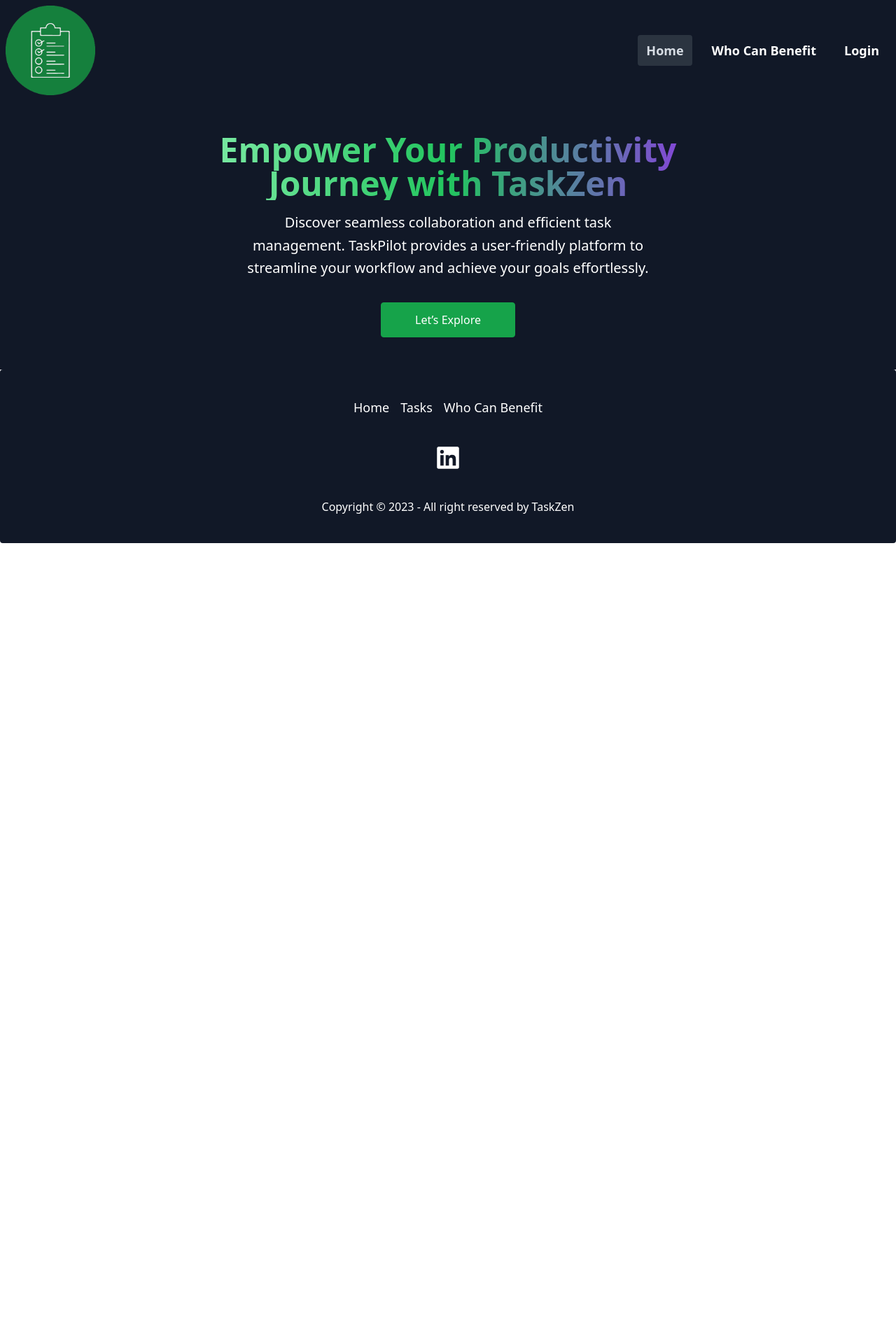
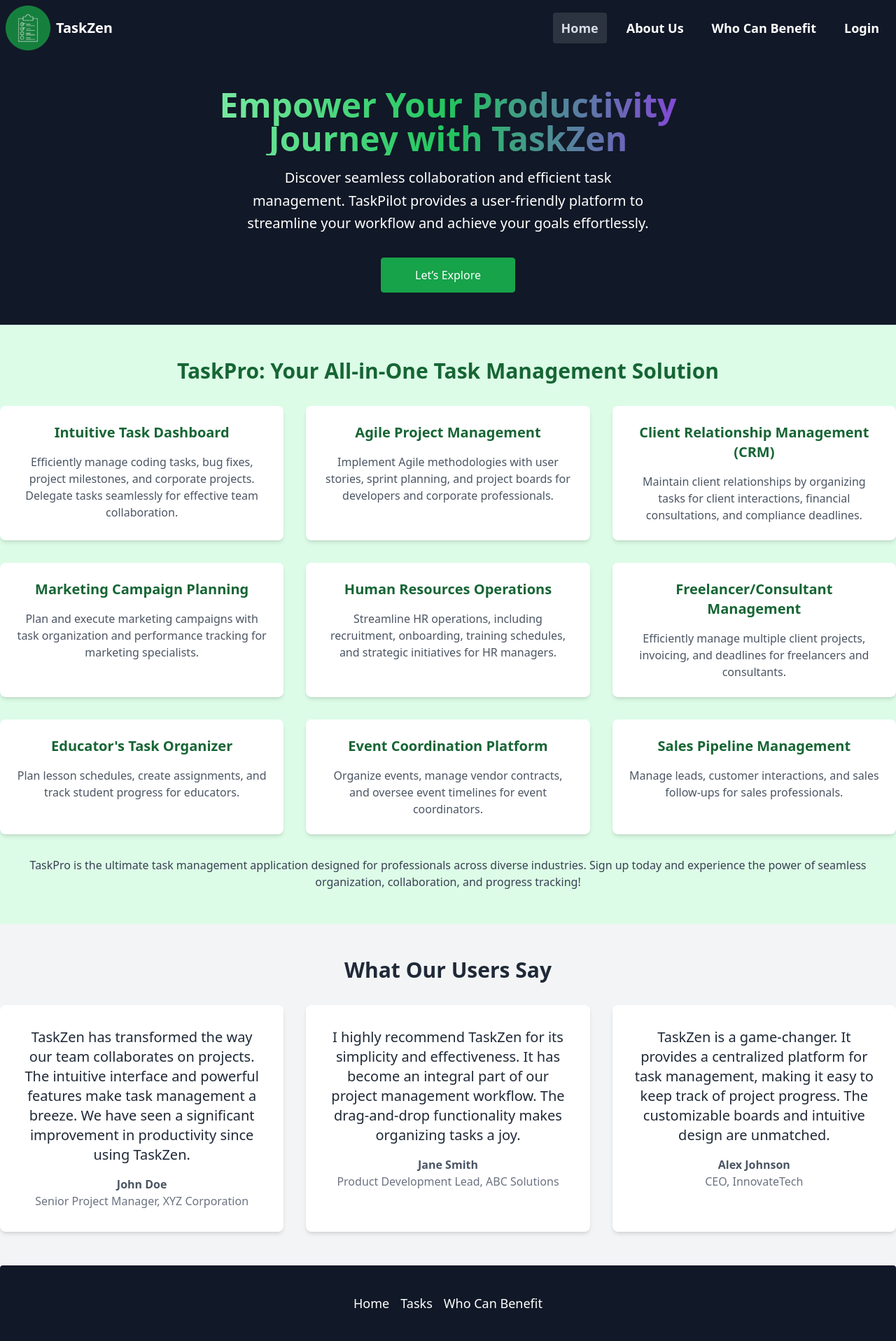
Before and after one commit to ranitsarker/task-management-client, a React (Vite) app: page / in a window 1280 px wide. Shown: the top 1916 px of the page at 70% size. Before the commit the page ends 800 px from the top, so only its background shows below. Built offline with nearby package versions, Linux system fonts and the light colour scheme; no server answers.

Commit message:
create home page component, about us page, added aos

```diff
--- a/package.json
+++ b/package.json
@@ -10,6 +10,7 @@
     "preview": "vite preview"
   },
   "dependencies": {
+    "aos": "^2.3.4",
     "axios": "^1.6.2",
     "firebase": "^10.7.1",
     "localforage": "^1.10.0",
--- a/src/components/Navbar.jsx
+++ b/src/components/Navbar.jsx
@@ -23,6 +23,14 @@ const Navbar = () => {
             className="text-white font-bold text-lg hover:bg-white hover:text-black px-3 py-2 rounded"
           >
             Home
+          </NavLink>
+        </li>
+        <li>
+          <NavLink
+            to='/about-us'
+            className="text-white font-bold text-lg hover:bg-white hover:text-black px-3 py-2 rounded"
+          >
+            About Us
           </NavLink>
         </li>
         <li>
@@ -84,12 +92,13 @@ const Navbar = () => {
                         {navItems}
                     </ul>
                     </div>
-                    <Link to="/">
-                        <img
-                            src={logo}
-                            alt="Task management"
-                            className="w-32 h-auto"
-                        />
+                    <Link to="/" className="flex items-center">
+                      <img
+                        src={logo}
+                        alt="Task management"
+                        className="w-16 h-auto mr-2"
+                      />
+                      <span className="text-white text-xl font-bold">TaskZen</span>
                     </Link>
 
                 </div>
--- /dev/null
+++ b/src/components/TaskProFeatures.jsx
@@ -0,0 +1,61 @@
+const TaskProFeatures = () => {
+  return (
+    <div className="bg-green-100 py-12">
+      <div className="container mx-auto text-center">
+        <h2 className="text-3xl font-bold mb-8 text-green-800">TaskPro: Your All-in-One Task Management Solution</h2>
+
+        <div className="grid grid-cols-1 md:grid-cols-2 lg:grid-cols-3 gap-8">
+          {features.map((feature, index) => (
+            <div key={index} className="p-6 bg-white rounded-lg shadow-md">
+              <h3 className="text-xl font-semibold mb-4 text-green-800">{feature.title}</h3>
+              <p className="text-gray-600">{feature.description}</p>
+            </div>
+          ))}
+        </div>
+
+        <p className="text-gray-700 mt-8">TaskPro is the ultimate task management application designed for professionals across diverse industries. Sign up today and experience the power of seamless organization, collaboration, and progress tracking!</p>
+      </div>
+    </div>
+  );
+};
+
+const features = [
+  {
+    title: 'Intuitive Task Dashboard',
+    description: 'Efficiently manage coding tasks, bug fixes, project milestones, and corporate projects. Delegate tasks seamlessly for effective team collaboration.'
+  },
+  {
+    title: 'Agile Project Management',
+    description: 'Implement Agile methodologies with user stories, sprint planning, and project boards for developers and corporate professionals.'
+  },
+  {
+    title: 'Client Relationship Management (CRM)',
+    description: 'Maintain client relationships by organizing tasks for client interactions, financial consultations, and compliance deadlines.'
+  },
+  {
+    title: 'Marketing Campaign Planning',
+    description: 'Plan and execute marketing campaigns with task organization and performance tracking for marketing specialists.'
+  },
+  {
+    title: 'Human Resources Operations',
+    description: 'Streamline HR operations, including recruitment, onboarding, training schedules, and strategic initiatives for HR managers.'
+  },
+  {
+    title: 'Freelancer/Consultant Management',
+    description: 'Efficiently manage multiple client projects, invoicing, and deadlines for freelancers and consultants.'
+  },
+  {
+    title: "Educator's Task Organizer",
+    description: 'Plan lesson schedules, create assignments, and track student progress for educators.'
+  },
+  {
+    title: 'Event Coordination Platform',
+    description: 'Organize events, manage vendor contracts, and oversee event timelines for event coordinators.'
+  },
+  {
+    title: 'Sales Pipeline Management',
+    description: 'Manage leads, customer interactions, and sales follow-ups for sales professionals.'
+  },
+];
+
+export default TaskProFeatures;
--- /dev/null
+++ b/src/components/Testimonial.jsx
@@ -0,0 +1,46 @@
+const Testimonials = () => {
+  const testimonialsData = [
+    {
+      content:
+        "TaskZen has transformed the way our team collaborates on projects. The intuitive interface and powerful features make task management a breeze. We have seen a significant improvement in productivity since using TaskZen.",
+      author: "John Doe",
+      position: "Senior Project Manager, XYZ Corporation",
+    },
+    {
+      content:
+        "I highly recommend TaskZen for its simplicity and effectiveness. It has become an integral part of our project management workflow. The drag-and-drop functionality makes organizing tasks a joy.",
+      author: "Jane Smith",
+      position: "Product Development Lead, ABC Solutions",
+    },
+    {
+      content:
+        "TaskZen is a game-changer. It provides a centralized platform for task management, making it easy to keep track of project progress. The customizable boards and intuitive design are unmatched.",
+      author: "Alex Johnson",
+      position: "CEO, InnovateTech",
+    },
+  ];
+
+  return (
+    <div className="bg-gray-100 py-12">
+      <div className="container mx-auto text-center">
+        <h2 className="text-3xl font-bold mb-8 text-gray-800">What Our Users Say</h2>
+
+        <div className="grid grid-cols-1 md:grid-cols-2 lg:grid-cols-3 gap-8">
+          {testimonialsData.map((testimonial, index) => (
+            <div key={index} className="bg-white p-8 rounded-lg shadow-md">
+              <p className="text-xl text-gray-800 mb-4">{testimonial.content}</p>
+              <div className="flex items-center justify-center">
+                <div>
+                  <p className="text-gray-600 font-semibold">{testimonial.author}</p>
+                  <p className="text-gray-500">{testimonial.position}</p>
+                </div>
+              </div>
+            </div>
+          ))}
+        </div>
+      </div>
+    </div>
+  );
+};
+
+export default Testimonials;
--- /dev/null
+++ b/src/pages/AboutUs.jsx
@@ -0,0 +1,18 @@
+const AboutUs = () => {
+  return (
+    <div className="container mx-auto my-12 p-8 bg-gray-100">
+      <h2 className="text-4xl font-bold text-green-800 mb-8">About Us</h2>
+      <p className="text-gray-700 leading-loose">
+        TaskZen is a dedicated team management and task collaboration platform designed to streamline your workflow and enhance productivity. We believe that effective task management is the cornerstone of success in any project or organization.
+      </p>
+      <p className="text-gray-700 leading-loose mt-4">
+        Our mission is to provide an intuitive and feature-rich platform that empowers teams to work more efficiently. TaskZen offers a range of tools, including customizable boards, real-time collaboration, and insightful analytics, ensuring that your team stays on top of every task.
+      </p>
+      <p className="text-gray-700 leading-loose mt-4">
+        Whether you are a small startup, a growing enterprise, or an individual freelancer, TaskZen is tailored to meet your unique needs. Join us in simplifying task management and elevating your team productivity to new heights.
+      </p>
+    </div>
+  );
+};
+
+export default AboutUs;
--- a/src/pages/Benefited.jsx
+++ b/src/pages/Benefited.jsx
@@ -2,17 +2,29 @@ const Benefited = () => {
   const userTypes = [
     {
       title: 'Developers',
-      description: 'Enhance your coding skills and stay updated with the latest technologies.',
+      description: 'Managing tasks related to coding, testing, bug fixes, and project milestones. The application helps developers prioritize and track progress during software development.',
     },
     {
       title: 'Corporate Professionals',
-      description: 'Optimize your workflow and stay organized with our productivity tools.',
+      description: 'Organizing and delegating tasks related to corporate projects, meetings, presentations, and deadlines. The application facilitates effective communication and collaboration among team members.',
     },
     {
       title: 'Bankers',
-      description: 'Access financial tools and resources to streamline your banking tasks.',
+      description: 'Creating tasks for client meetings, financial consultations, document submissions, and follow-ups. The application ensures a systematic approach to client relationship management for bankers.',
     },
-    // Add more user types as needed
+    {
+      title: 'Marketing Specialist',
+      description: 'Planning and executing marketing campaigns, content creation, social media management, and analyzing campaign performance. The application helps marketing professionals stay organized and ensure timely execution of marketing strategies.',
+    },
+    {
+      title: 'HR Manager',
+      description: 'Managing recruitment processes, employee onboarding, training schedules, and performance reviews. The application supports HR managers in streamlining HR operations and enhancing employee management.',
+    },
+    {
+      title: 'Educator',
+      description: 'Planning lesson schedules, creating assignments, tracking student progress, and managing classroom activities. The task management system helps educators stay organized and maintain an effective teaching workflow.',
+    },
+
   ];
 
   return (
--- a/src/pages/Home.jsx
+++ b/src/pages/Home.jsx
@@ -1,9 +1,13 @@
 import Banner from "../components/Banner";
+import TaskProFeatures from "../components/TaskProFeatures";
+import Testimonial from "../components/Testimonial";
 
 const Home = () => {
     return (
         <div>
             <Banner />
+            <TaskProFeatures />
+            <Testimonial />
         </div>
     );
 };
--- a/src/pages/dashboard/DashBoardHome.jsx
+++ b/src/pages/dashboard/DashBoardHome.jsx
@@ -1,5 +1,8 @@
+import { useContext } from 'react';
 import CommonSidebar from '../../components/dashboard/CommonSidebar';
+import { AuthContext } from '../../providers/AuthProvider';
 const DashboardHome = () => {
+  const { user } = useContext(AuthContext);
   return (
     <div className="flex bg-gray-100">
       <CommonSidebar></CommonSidebar>
@@ -7,8 +10,11 @@ const DashboardHome = () => {
       <div className="flex-1 p-4">
 
         {/* Page Content */}
-        <div className="mt-4">
-          <h2 className="text-2xl font-bold text-gray-800">Dashboard Home Page</h2>
+        <div className="mt-4 p-4 m-4">
+          <h2 className="text-2xl font-bold text-gray-800">Welcome {user.displayName} !</h2>
+          <p className='text-xl'>
+            This dashboard lets you easily manage tasks in <b>To Do</b>, <b>Ongoing</b>, and <b>Complete</b> categories. You can create, delete, and effortlessly rearrange tasks using simple drag-and-drop. It is a user-friendly tool for staying organized and tracking your progress.
+        </p>
         </div>
       </div>
     </div>
--- a/src/routes/Routes.jsx
+++ b/src/routes/Routes.jsx
@@ -11,6 +11,7 @@ import DashboardHome from "../pages/dashboard/DashBoardHome";
 import ToDoList from "../pages/dashboard/ToDoList ";
 import Benefited from "../pages/Benefited";
 import UpdateTask from "../components/dashboard/UpdateTask";
+import AboutUs from "../pages/AboutUs";
 
 const allRoutes = createBrowserRouter([
 {
@@ -33,6 +34,10 @@ const allRoutes = createBrowserRouter([
         {
             path:"/login",
             element: <Login></Login>,
+        },
+        {
+            path:"/about-us",
+            element: <AboutUs></AboutUs>,
         },
     ]
 },
```
Also changed, not shown: src/components/Banner.jsx (+21 -4 lines), src/components/dashboard/CommonSidebar.jsx (+12 -2 lines), src/components/dashboard/UpdateTask.jsx (+16 -5 lines), 1 other file (tests, documents, lock files or other folders).
